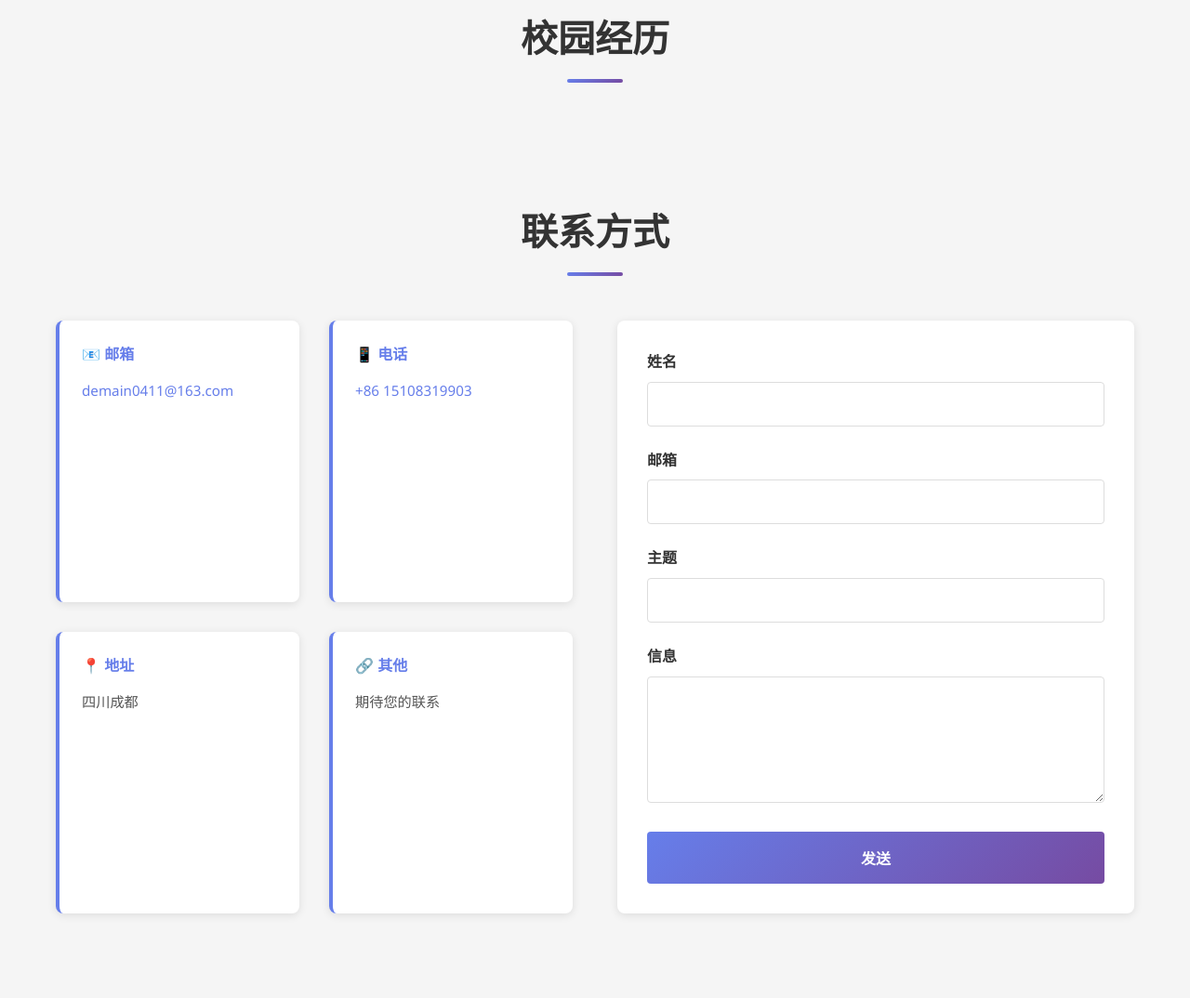
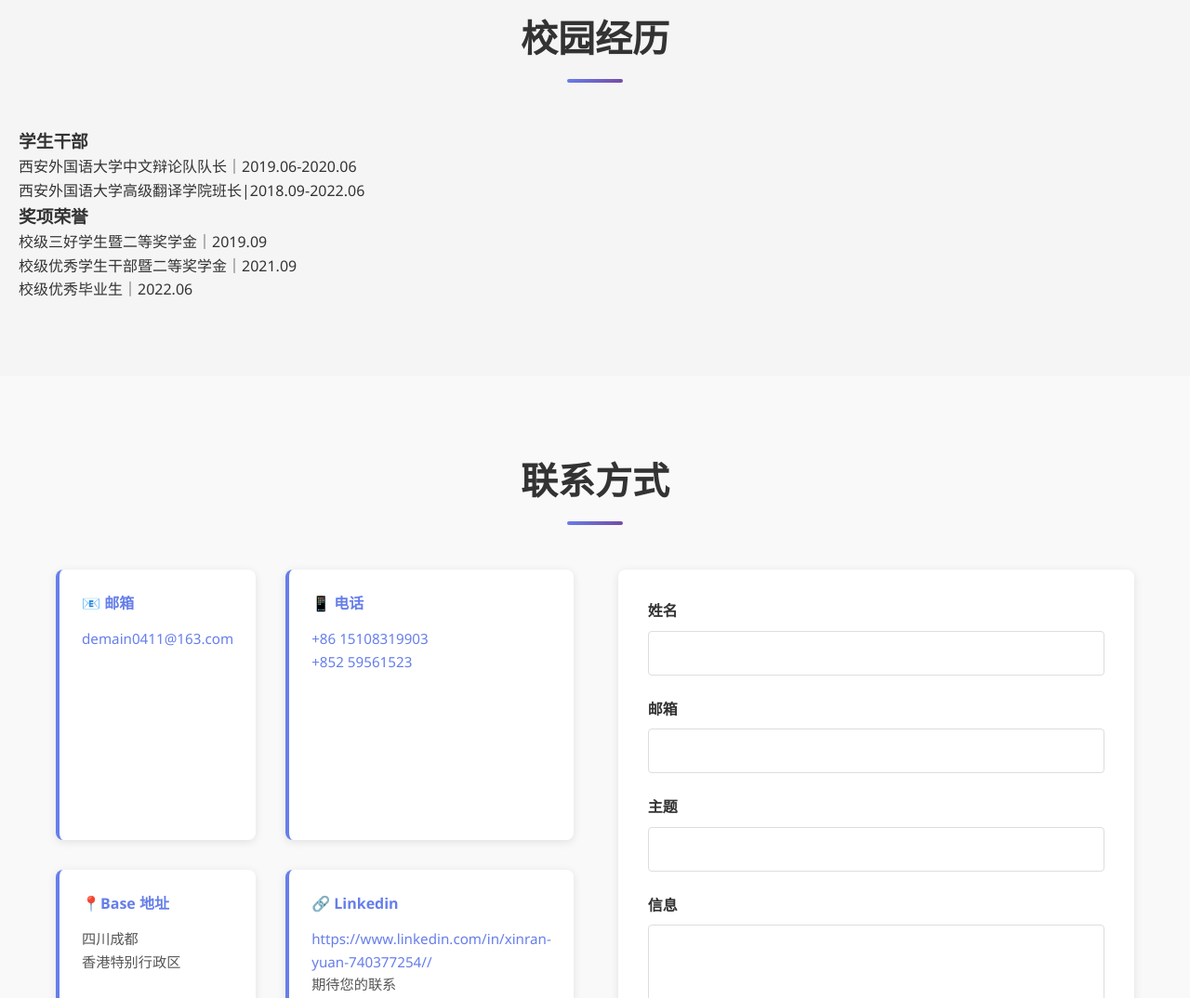
Before and after one commit to daisyisme-0411/daisyisme-0411.github.io, a plain HTML site: page index.html in a window 1280 px wide. Shown: the part 4500-5574 px from the top of the page at 93% size. Drawn offline with Linux system fonts and the light colour scheme.

Commit message:
Update index.html

```diff
--- a/index.html
+++ b/index.html
@@ -169,9 +169,19 @@
             <h2 class="section-title">校园经历</h2>
             <div class="campus-grid">
                 <div class="campus-card">
-                    <h3>
+                    <h3> 学生干部 </h3>
+                    <p>西安外国语大学中文辩论队队长｜2019.06-2020.06</p>
+                    <p>西安外国语大学高级翻译学院班长|2018.09-2022.06</p>
+                </div>
+                <div class="campus-card">
+                    <h3> 奖项荣誉 </h3>
+                    <p>校级三好学生暨二等奖学金｜2019.09</p>
+                    <p>校级优秀学生干部暨二等奖学金｜2021.09</p>
+                    <p>校级优秀毕业生｜2022.06</p>
                 </div>
             </div>
+        </div>
+    </section>
 
     <section id="contact" class="section">
         <div class="container">
@@ -185,13 +195,16 @@
                     <div class="info-item">
                         <h3>📱 电话</h3>
                         <p><a href="tel:+86-15108319903">+86 15108319903</a></p>
+                        <p><a href="tel:+852-59561523">+852 59561523</a></p>
                     </div>
                     <div class="info-item">
-                        <h3>📍 地址</h3>
+                        <h3>📍Base 地址</h3>
                         <p>四川成都</p>
+                        <p>香港特别行政区</p>
                     </div>
                     <div class="info-item">
-                        <h3>🔗 其他</h3>
+                        <h3>🔗 Linkedin</h3>
+                        <p><a href="https://www.linkedin.com/in/xinran-yuan-740377254/" target="_blank">https://www.linkedin.com/in/xinran-yuan-740377254//</a></p>
                         <p>期待您的联系</p>
                     </div>
                 </div>
```
